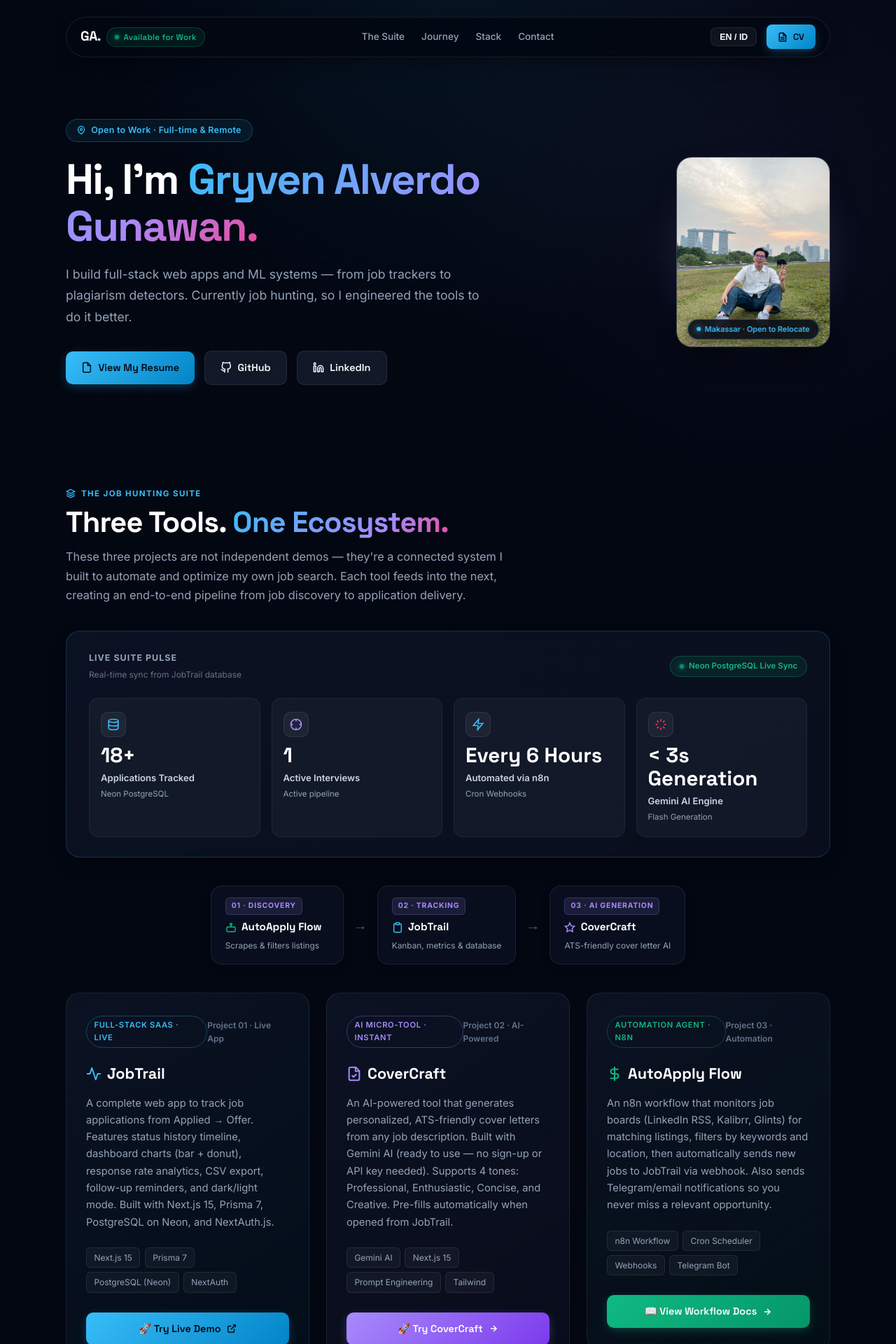
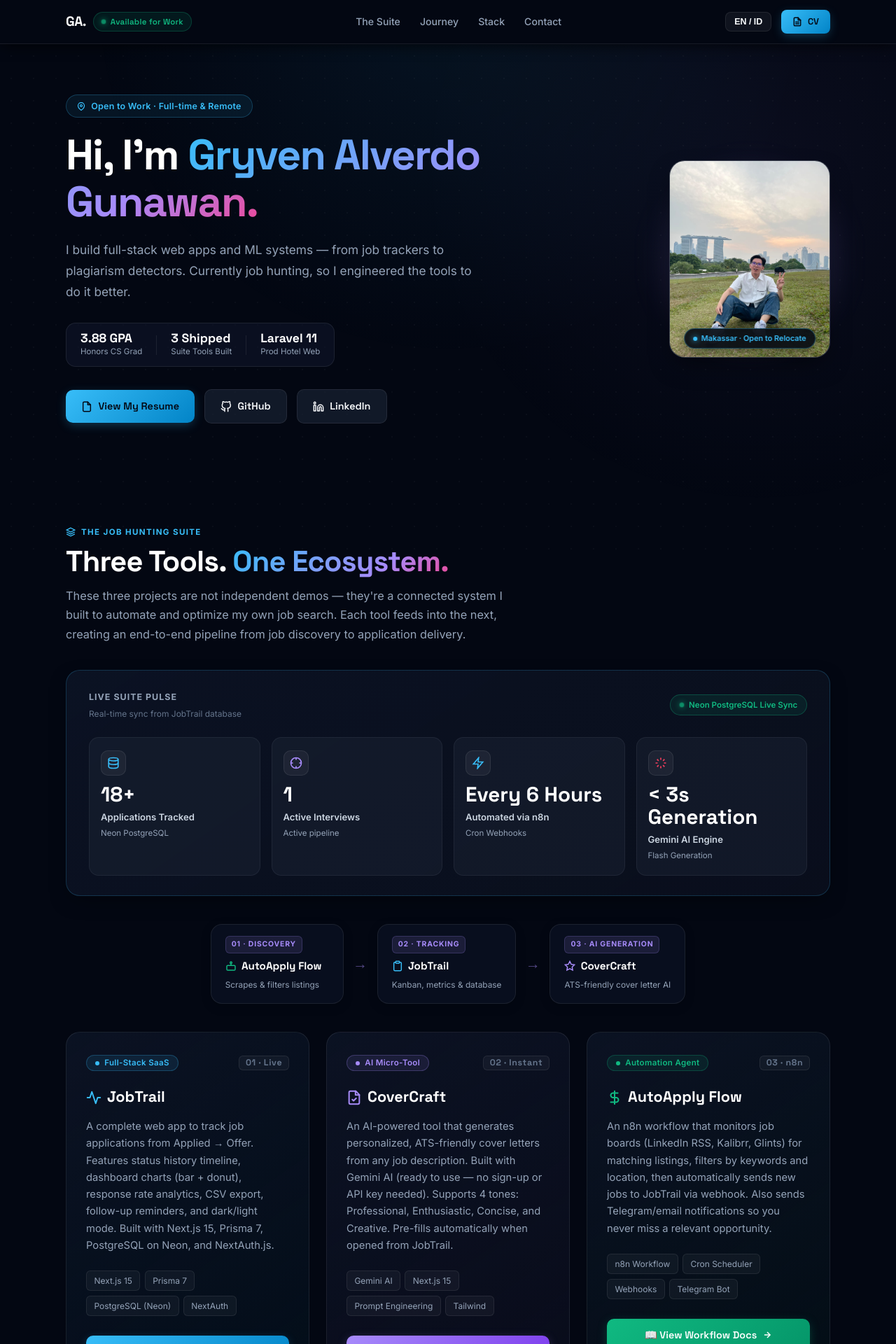
Before and after one commit to gryvnalvrdo/portofolio, a Next.js app: page / in a window 1280 px wide. Shown: the top 1920 px of the page at 70% size. Built offline with nearby package versions, Linux system fonts and the light colour scheme; no server answers.

Commit message:
feat: polish fixed header scroll, symmetrical project badges, hero highlights strip, and noticeable footer icons

```diff
--- a/app/globals.css
+++ b/app/globals.css
@@ -146,32 +146,27 @@ body::before {
 }
 
 /* ============================================
-   PAGE LAYOUT & FLOATING NAV
+   STICKY FULL-WIDTH HEADER (VERCEL / APPLE STYLE)
 ============================================= */
-.portfolio-wrapper {
+.site-header-fixed {
+  position: sticky;
+  top: 0;
+  left: 0;
+  right: 0;
+  width: 100%;
+  z-index: 1000;
+  background: #030712;
+  border-bottom: 1px solid rgba(255, 255, 255, 0.08);
+  box-shadow: 0 4px 20px -2px rgba(0, 0, 0, 0.7);
+  transition: all 0.25s ease;
+}
+.site-header-inner {
   max-width: 1140px;
   margin: 0 auto;
-  padding: 1.5rem 1.5rem calc(6rem + env(safe-area-inset-bottom, 0px));
-  position: relative;
-  z-index: 1;
-}
-
-.site-nav {
-  position: sticky;
-  top: 1rem;
-  z-index: 100;
+  padding: 0.85rem 1.5rem;
   display: flex;
   align-items: center;
   justify-content: space-between;
-  padding: 0.65rem 1.25rem;
-  background: rgba(3, 7, 18, 0.88);
-  backdrop-filter: blur(24px);
-  -webkit-backdrop-filter: blur(24px);
-  border: 1px solid rgba(255, 255, 255, 0.09);
-  border-radius: 9999px;
-  box-shadow: 0 10px 30px -10px rgba(0, 0, 0, 0.6);
-  margin-bottom: 2.5rem;
-  transition: all 0.3s ease;
 }
 .site-nav-brand {
   font-family: 'Space Grotesk', sans-serif;
@@ -181,17 +176,17 @@ body::before {
   text-decoration: none;
   display: flex;
   align-items: center;
-  gap: 0.5rem;
+  gap: 0.65rem;
 }
 .site-nav-links {
   display: flex;
   align-items: center;
-  gap: 1.5rem;
+  gap: 1.75rem;
 }
 .site-nav-link {
   color: var(--muted);
   text-decoration: none;
-  font-size: 0.85rem;
+  font-size: 0.88rem;
   font-weight: 500;
   transition: color 0.2s ease;
 }
@@ -204,11 +199,20 @@ body::before {
   gap: 0.85rem;
 }
 
+/* Page content wrapper below sticky nav */
+.portfolio-wrapper {
+  max-width: 1140px;
+  margin: 0 auto;
+  padding: 2rem 1.5rem calc(6rem + env(safe-area-inset-bottom, 0px));
+  position: relative;
+  z-index: 1;
+}
+
 /* ============================================
-   HERO SECTION
+   HERO SECTION (INTERACTIVE & REFINED)
 ============================================= */
 .hero-section {
-  padding: 3rem 0 4.5rem;
+  padding: 2.5rem 0 4.5rem;
   display: flex;
   align-items: center;
   justify-content: space-between;
@@ -249,11 +253,45 @@ body::before {
 }
 .hero-desc {
   color: var(--muted);
-  font-size: 1.1rem;
+  font-size: 1.08rem;
   line-height: 1.75;
   max-width: 600px;
+  margin-bottom: 1.75rem;
+}
+
+/* Micro-stats strip in hero */
+.hero-highlights-strip {
+  display: flex;
+  align-items: center;
+  gap: 1.25rem;
+  background: rgba(15, 23, 42, 0.6);
+  border: 1px solid var(--border);
+  border-radius: 14px;
+  padding: 0.75rem 1.25rem;
   margin-bottom: 2rem;
+  width: fit-content;
 }
+.hero-highlight-item {
+  display: flex;
+  flex-direction: column;
+}
+.hero-highlight-val {
+  font-family: 'Space Grotesk', sans-serif;
+  font-size: 1.1rem;
+  font-weight: 700;
+  color: #ffffff;
+  line-height: 1.1;
+}
+.hero-highlight-lbl {
+  font-size: 0.72rem;
+  color: var(--muted);
+}
+.hero-highlight-divider {
+  width: 1px;
+  height: 28px;
+  background: rgba(255, 255, 255, 0.08);
+}
+
 .hero-actions {
   display: flex;
   align-items: center;
@@ -265,7 +303,7 @@ body::before {
 .hero-avatar-card {
   flex-shrink: 0;
   position: relative;
-  width: 220px;
+  width: 230px;
 }
 .hero-avatar-glow {
   position: absolute;
@@ -292,16 +330,16 @@ body::before {
 }
 .hero-avatar-img {
   width: 100%;
-  height: 270px;
+  height: 280px;
   object-fit: cover;
   display: block;
 }
 .hero-avatar-badge {
   position: absolute;
-  bottom: 10px;
+  bottom: 12px;
   left: 50%;
   transform: translateX(-50%);
-  background: rgba(3, 7, 18, 0.85);
+  background: rgba(3, 7, 18, 0.88);
   backdrop-filter: blur(12px);
   -webkit-backdrop-filter: blur(12px);
   border: 1px solid rgba(56, 189, 248, 0.3);
@@ -513,7 +551,7 @@ body::before {
 }
 
 /* ============================================
-   PROJECTS GRID
+   PROJECTS GRID & SYMMETRICAL BADGES
 ============================================= */
 .projects-grid {
   display: grid;
@@ -536,29 +574,62 @@ body::before {
   border-color: rgba(56, 189, 248, 0.4);
   box-shadow: 0 20px 40px -15px rgba(0, 0, 0, 0.6);
 }
-.project-badge-row {
+
+/* Fixed symmetrical non-wrapping badge row */
+.project-header-top {
   display: flex;
   align-items: center;
   justify-content: space-between;
   margin-bottom: 1.25rem;
+  gap: 0.5rem;
 }
-.project-category-badge {
+.project-pill-badge {
   display: inline-flex;
   align-items: center;
-  gap: 0.35rem;
-  font-size: 0.7rem;
+  gap: 0.45rem;
+  font-size: 0.72rem;
   font-weight: 600;
-  text-transform: uppercase;
-  letter-spacing: 0.06em;
-  padding: 0.25rem 0.65rem;
-  border-radius: 100px;
-  border: 1px solid currentColor;
+  letter-spacing: 0.03em;
+  padding: 0.32rem 0.75rem;
+  border-radius: 9999px;
+  white-space: nowrap;
+  line-height: 1;
 }
-.project-num-label {
-  font-size: 0.75rem;
-  font-weight: 600;
+.project-pill-badge.cyan {
+  background: rgba(56, 189, 248, 0.1);
+  color: #38bdf8;
+  border: 1px solid rgba(56, 189, 248, 0.25);
+}
+.project-pill-badge.purple {
+  background: rgba(167, 139, 250, 0.1);
+  color: #a78bfa;
+  border: 1px solid rgba(167, 139, 250, 0.25);
+}
+.project-pill-badge.emerald {
+  background: rgba(16, 185, 129, 0.1);
+  color: #10b981;
+  border: 1px solid rgba(16, 185, 129, 0.25);
+}
+.project-pill-dot {
+  width: 6px;
+  height: 6px;
+  border-radius: 50%;
+  background: currentColor;
+}
+.project-index-tag {
+  font-family: 'Space Grotesk', sans-serif;
+  font-size: 0.78rem;
+  font-weight: 700;
   color: var(--muted-2);
+  letter-spacing: 0.05em;
+  background: rgba(255, 255, 255, 0.04);
+  padding: 0.22rem 0.55rem;
+  border-radius: 6px;
+  border: 1px solid var(--border);
+  line-height: 1;
+  white-space: nowrap;
 }
+
 .project-card-title {
   font-family: 'Space Grotesk', sans-serif;
   font-size: 1.35rem;
@@ -739,27 +810,76 @@ body::before {
 }
 
 /* ============================================
-   FOOTER
+   FOOTER (ENHANCED WITH NOTICEABLE ICON LOGOS)
 ============================================= */
 .portfolio-footer {
   margin-top: 5rem;
-  padding-top: 2rem;
+  padding-top: 2.25rem;
   border-top: 1px solid var(--border);
   display: flex;
   justify-content: space-between;
   align-items: center;
   flex-wrap: wrap;
-  gap: 1rem;
+  gap: 1.25rem;
   font-size: 0.85rem;
   color: var(--muted);
 }
-.portfolio-footer a {
+.footer-brand-side {
+  display: flex;
+  flex-direction: column;
+  gap: 0.25rem;
+}
+.footer-social-row {
+  display: flex;
+  align-items: center;
+  gap: 0.65rem;
+  flex-wrap: wrap;
+}
+.footer-icon-btn {
+  display: inline-flex;
+  align-items: center;
+  gap: 0.45rem;
+  padding: 0.45rem 0.85rem;
+  min-height: 36px;
+  border-radius: 8px;
+  background: rgba(255, 255, 255, 0.05);
+  border: 1px solid var(--border);
   color: var(--text-2);
+  font-size: 0.8rem;
+  font-weight: 500;
   text-decoration: none;
-  transition: color 0.2s ease;
+  transition: all 0.25s cubic-bezier(0.16, 1, 0.3, 1);
+  cursor: pointer;
+  white-space: nowrap;
 }
-.portfolio-footer a:hover {
+.footer-icon-btn svg {
+  flex-shrink: 0;
+}
+.footer-icon-btn:hover {
+  background: rgba(56, 189, 248, 0.15);
+  border-color: rgba(56, 189, 248, 0.4);
   color: var(--cyan);
+  transform: translateY(-2px);
+  box-shadow: 0 6px 16px -2px rgba(56, 189, 248, 0.25);
+}
+.footer-back-to-top {
+  display: inline-flex;
+  align-items: center;
+  gap: 0.35rem;
+  background: transparent;
+  border: 1px solid var(--border);
+  color: var(--muted);
+  padding: 0.45rem 0.85rem;
+  border-radius: 8px;
+  font-size: 0.78rem;
+  font-weight: 500;
+  cursor: pointer;
+  transition: all 0.2s ease;
+}
+.footer-back-to-top:hover {
+  background: rgba(255, 255, 255, 0.05);
+  border-color: var(--border-hover);
+  color: var(--text);
 }
 
 /* ============================================
@@ -860,6 +980,7 @@ body::before {
     gap: 2.5rem;
     padding: 2rem 0 3.5rem;
   }
+  .hero-highlights-strip { margin: 0 auto 2rem; }
   .hero-actions { justify-content: center; }
   .hero-desc { margin-left: auto; margin-right: auto; }
   .pulse-grid { grid-template-columns: repeat(2, 1fr); }
@@ -868,18 +989,25 @@ body::before {
 }
 
 @media (max-width: 640px) {
-  .portfolio-wrapper {
-    padding: 1rem 0.85rem calc(4.5rem + env(safe-area-inset-bottom, 0px));
-  }
-  .site-nav {
-    top: 0.5rem;
-    padding: 0.45rem 0.85rem;
-    margin-bottom: 1.5rem;
+  .site-header-inner {
+    padding: 0.75rem 1rem;
   }
   .site-nav-brand { font-size: 1.05rem; }
+  .portfolio-wrapper {
+    padding: 1.25rem 0.85rem calc(4.5rem + env(safe-area-inset-bottom, 0px));
+  }
   .hero-title { font-size: 2.2rem; }
   .hero-avatar-card { width: 175px; margin: 0 auto; }
   .hero-avatar-img { height: 220px; }
+
+  .hero-highlights-strip {
+    width: 100%;
+    justify-content: space-between;
+    padding: 0.65rem 0.85rem;
+    gap: 0.5rem;
+  }
+  .hero-highlight-val { font-size: 0.95rem; }
+  .hero-highlight-lbl { font-size: 0.65rem; }
 
   .pulse-panel { padding: 1.25rem 1rem; border-radius: 16px; }
   .pulse-grid { grid-template-columns: repeat(2, 1fr); gap: 0.65rem; }
@@ -903,5 +1031,7 @@ body::before {
   .contact-callout { padding: 2.5rem 1.25rem; }
   .contact-btns { flex-direction: column; width: 100%; }
   .btn-primary, .btn-secondary, .btn-outline { width: 100%; justify-content: center; }
-  .portfolio-footer { flex-direction: column; text-align: center; gap: 1rem; }
+  .portfolio-footer { flex-direction: column; text-align: center; gap: 1.25rem; }
+  .footer-brand-side { align-items: center; }
+  .footer-social-row { justify-content: center; }
 }
--- a/app/page.tsx
+++ b/app/page.tsx
@@ -58,11 +58,11 @@ export default function Home() {
 
   return (
     <>
-      <main className="portfolio-wrapper">
-        {/* ============================================
-            FLOATING SLEEK NAVBAR
-        ============================================= */}
-        <header className="site-nav">
+      {/* ============================================
+          FIXED EDGE-TO-EDGE BLUR NAVBAR (VERCEL / APPLE STYLE)
+      ============================================= */}
+      <header className="site-header-fixed">
+        <div className="site-header-inner">
           <div className="site-nav-brand">
             <span style={{ fontWeight: 800, letterSpacing: "-0.03em" }}>GA.</span>
             <div
@@ -134,8 +134,10 @@ export default function Home() {
               <span>CV</span>
             </a>
           </div>
-        </header>
+        </div>
+      </header>
 
+      <main className="portfolio-wrapper">
         {/* ============================================
             HERO SECTION
         ============================================= */}
@@ -161,7 +163,26 @@ export default function Home() {
               <p className="hero-desc">{t.hero.sub}</p>
             </RevealWrapper>
 
-            <RevealWrapper delay={150}>
+            <RevealWrapper delay={130}>
+              <div className="hero-highlights-strip">
+                <div className="hero-highlight-item">
+                  <span className="hero-highlight-val">3.88 GPA</span>
+                  <span className="hero-highlight-lbl">{lang === "id" ? "Lulusan CS Terbaik" : "Honors CS Grad"}</span>
+                </div>
+                <div className="hero-highlight-divider" />
+                <div className="hero-highlight-item">
+                  <span className="hero-highlight-val">3 Shipped</span>
+                  <span className="hero-highlight-lbl">{lang === "id" ? "Alat Suite Dibangun" : "Suite Tools Built"}</span>
+                </div>
+                <div className="hero-highlight-divider" />
+                <div className="hero-highlight-item">
+                  <span className="hero-highlight-val">Laravel 11</span>
+                  <span className="hero-highlight-lbl">{lang === "id" ? "Web Prod Hotel Claro" : "Prod Hotel Web"}</span>
+                </div>
+              </div>
+            </RevealWrapper>
+
+            <RevealWrapper delay={160}>
               <div className="hero-actions">
                 <a href={resumeUrl} target="_blank" rel="noopener noreferrer" className="btn-primary">
                   <svg width="16" height="16" viewBox="0 0 24 24" fill="none" stroke="currentColor" strokeWidth="2.2" strokeLinecap="round" strokeLinejoin="round">
@@ -189,7 +210,14 @@ export default function Home() {
           </div>
 
           <RevealWrapper delay={100}>
-            <div className="hero-avatar-card" onClick={() => setIsPhotoPopupOpen(true)}>
+            <div
+              className="hero-avatar-card"
+              onClick={() => setIsPhotoPopupOpen(true)}
+              title={lang === "id" ? "Klik untuk memperbesar foto profil" : "Click to view full photo"}
+              role="button"
+              tabIndex={0}
+              onKeyDown={(e) => { if (e.key === "Enter" || e.key === " ") setIsPhotoPopupOpen(true); }}
+            >
               <div className="hero-avatar-glow" />
               <div className="hero-avatar-inner">
                 {/* eslint-disable-next-line @next/next/no-img-element */}
@@ -352,11 +380,12 @@ export default function Home() {
             {/* PROJECT 1: JOBTRAIL */}
             <RevealWrapper delay={150}>
               <div className="project-card-modern" style={{ background: "linear-gradient(145deg, rgba(15, 23, 42, 0.7) 0%, rgba(6, 182, 212, 0.04) 100%)" }}>
-                <div className="project-badge-row">
-                  <span className="project-category-badge" style={{ color: "#38bdf8", borderColor: "rgba(56, 189, 248, 0.3)" }}>
-                    Full-Stack SaaS · Live
-                  </span>
-                  <span className="project-num-label">{t.projects.jobtrail.num}</span>
+                <div className="project-header-top">
+                  <div className="project-pill-badge cyan">
+                    <span className="project-pill-dot" />
+                    <span>Full-Stack SaaS</span>
+                  </div>
+                  <span className="project-index-tag">01 · Live</span>
                 </div>
                 <h3 className="project-card-title">
                   <svg width="22" height="22" viewBox="0 0 24 24" fill="none" stroke="#38bdf8" strokeWidth="2.2" strokeLinecap="round" strokeLinejoin="round">
@@ -393,11 +422,12 @@ export default function Home() {
             {/* PROJECT 2: COVERCRAFT */}
             <RevealWrapper delay={200}>
               <div className="project-card-modern" style={{ background: "linear-gradient(145deg, rgba(15, 23, 42, 0.7) 0%, rgba(167, 139, 250, 0.04) 100%)" }}>
-                <div className="project-badge-row">
-                  <span className="project-category-badge" style={{ color: "#a78bfa", borderColor: "rgba(167, 139, 250, 0.3)" }}>
-                    AI Micro-Tool · Instant
-                  </span>
-                  <span className="project-num-label">{t.projects.covercraft.num}</span>
+                <div className="project-header-top">
+                  <div className="project-pill-badge purple">
+                    <span className="project-pill-dot" />
+                    <span>AI Micro-Tool</span>
+                  </div>
+                  <span className="project-index-tag">02 · Instant</span>
                 </div>
                 <h3 className="project-card-title">
                   <svg width="22" height="22" viewBox="0 0 24 24" fill="none" stroke="#a78bfa" strokeWidth="2.2" strokeLinecap="round" strokeLinejoin="round">
@@ -439,11 +469,12 @@ export default function Home() {
             {/* PROJECT 3: AUTOAPPLY FLOW */}
             <RevealWrapper delay={250}>
               <div className="project-card-modern" style={{ background: "linear-gradient(145deg, rgba(15, 23, 42, 0.7) 0%, rgba(16, 185, 129, 0.04) 100%)" }}>
-                <div className="project-badge-row">
-                  <span className="project-category-badge" style={{ color: "#10b981", borderColor: "rgba(16, 185, 129, 0.3)" }}>
-                    Automation Agent · n8n
-                  </span>
-                  <span className="project-num-label">{t.projects.autoapply.num}</span>
+                <div className="project-header-top">
+                  <div className="project-pill-badge emerald">
+                    <span className="project-pill-dot" />
+                    <span>Automation Agent</span>
+                  </div>
+                  <span className="project-index-tag">03 · n8n</span>
                 </div>
                 <h3 className="project-card-title">
                   <svg width="22" height="22" viewBox="0 0 24 24" fill="none" stroke="#10b981" strokeWidth="2.2" strokeLinecap="round" strokeLinejoin="round">
@@ -689,10 +720,54 @@ export default function Home() {
           <div>
             © 2026 <strong>Gryven Alverdo Gunawan</strong> · Software Engineer · Makassar, Indonesia
           </div>
-          <div style={{ display: "flex", gap: "1.5rem", alignItems: "center" }}>
-            <a href="https://github.com/gryvnalvrdo" target="_blank" rel="noopener noreferrer">GitHub</a>
-            <a href="https://www.linkedin.com/in/gryven-alverdo-gunawan-7283ab262/" target="_blank" rel="noopener noreferrer">LinkedIn</a>
-            <a href="mailto:gryvnalvrdo@gmail.com">Email</a>
+          <div className="footer-social-row">
+            <a
+              href="https://github.com/gryvnalvrdo"
+              target="_blank"
+              rel="noopener noreferrer"
+              className="footer-icon-btn"
+              aria-label="GitHub profile"
+            >
+              <svg width="15" height="15" viewBox="0 0 24 24" fill="none" stroke="currentColor" strokeWidth="2.2" strokeLinecap="round" strokeLinejoin="round">
+                <path d="M9 19c-5 1.5-5-2.5-7-3m14 6v-3.87a3.37 3.37 0 0 0-.94-2.61c3.14-.35 6.44-1.54 6.44-7A5.44 5.44 0 0 0 20 4.77 5.07 5.07 0 0 0 19.91 1S18.73.65 16 2.48a13.38 13.38 0 0 0-7 0C6.27.65 5.09 1 5.09 1A5.07 5.07 0 0 0 5 4.77a5.44 5.44 0 0 0-1.5 3.78c0 5.42 3.3 6.61 6.44 7A3.37 3.37 0 0 0 9 18.13V22"></path>
+              </svg>
+              <span>GitHub</span>
+            </a>
+            <a
+              href="https://www.linkedin.com/in/gryven-alverdo-gunawan-7283ab262/"
+              target="_blank"
+              rel="noopener noreferrer"
+              className="footer-icon-btn"
+              aria-label="LinkedIn profile"
+            >
+              <svg width="15" height="15" viewBox="0 0 24 24" fill="none" stroke="currentColor" strokeWidth="2.2" strokeLinecap="round" strokeLinejoin="round">
+                <path d="M16 8a6 6 0 0 1 6 6v7h-4v-7a2 2 0 0 0-2-2 2 2 0 0 0-2 2v7h-4v-7a6 6 0 0 1 6-6z"></path>
+                <rect x="2" y="9" width="4" height="12"></rect>
+                <circle cx="4" cy="4" r="2"></circle>
+              </svg>
+              <span>LinkedIn</span>
+            </a>
+            <a
+              href="mailto:gryvnalvrdo@gmail.com"
+              className="footer-icon-btn"
+              aria-label="Email Gryven"
+            >
+              <svg width="15" height="15" viewBox="0 0 24 24" fill="none" stroke="currentColor" strokeWidth="2.2" strokeLinecap="round" strokeLinejoin="round">
+                <path d="M4 4h16c1.1 0 2 .9 2 2v12c0 1.1-.9 2-2 2H4c-1.1 0-2-.9-2-2V6c0-1.1.9-2 2-2z"></path>
+                <polyline points="22,6 12,13 2,6"></polyline>
+              </svg>
+              <span>Email</span>
+            </a>
+            <button
+              onClick={() => window.scrollTo({ top: 0, behavior: "smooth" })}
+              className="footer-back-to-top"
+              aria-label="Back to top"
+            >
+              <svg width="14" height="14" viewBox="0 0 24 24" fill="none" stroke="currentColor" strokeWidth="2.5" strokeLinecap="round" strokeLinejoin="round">
+                <path d="M18 15l-6-6-6 6"/>
+              </svg>
+              <span>Top</span>
+            </button>
           </div>
         </footer>
       </main>
```
